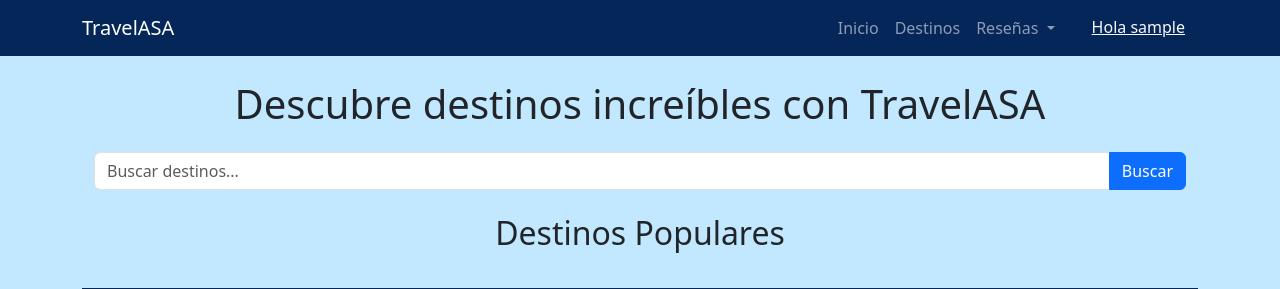
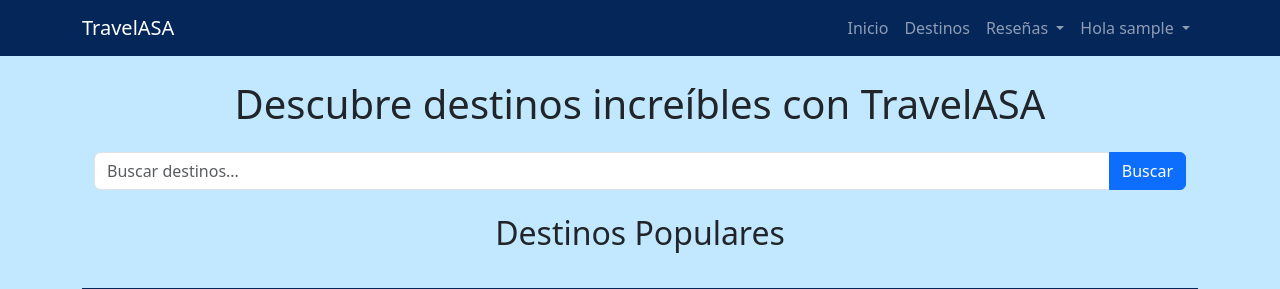
Before and after one commit to aalexrguez/TravelASA, a Django app: page / in a window 1280 px wide. Shown: the top 289 px of the page. Run offline with Django 4.2, Linux system fonts and the light colour scheme; the visitor is signed in with stand-in values (Sample User, id 1); data that the repository does not hold is empty.

Commit message:
Se le agrego la parte de cerrar sesion a base.html

```diff
--- a/templates/asa_travel/base.html
+++ b/templates/asa_travel/base.html
@@ -34,10 +34,24 @@
                     </li>
 
                     {% if user.is_authenticated %}
-                        <a class="btn btn-link ms-3 text-light">Hola {{user}}</a>
-                    {% else %}
-                        <li class="nav-item"><a class="nav-link" href="{% url 'login' %}">Iniciar Sesión</a></li>
-                    {% endif %}
+                    <!-- Dropdown de Usuario autenticado -->
+                        <li class="nav-item dropdown">
+                          <a class="nav-link dropdown-toggle" href="#" id="userDropdown" role="button" data-bs-toggle="dropdown" aria-expanded="false">
+                             Hola {{ user.username }}
+                        </a>
+                        <ul class="dropdown-menu dropdown-menu-end" aria-labelledby="userDropdown">
+                            <li>
+                            <form method="POST" action="{% url 'logout' %}" style="display: inline;">
+                             {% csrf_token %}
+                    <button type="submit" class="dropdown-item">Cerrar sesión</button>
+                </form>
+            </li>
+        </ul>
+    </li>
+{% else %}
+    <li class="nav-item"><a class="nav-link" href="{% url 'login' %}">Iniciar Sesión</a></li>
+{% endif %}
+
                 </ul>
             </div>
         </div>
```
